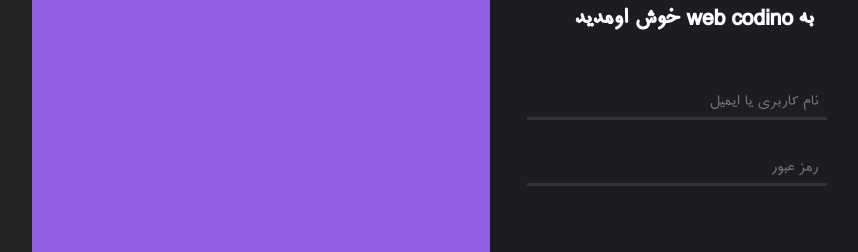
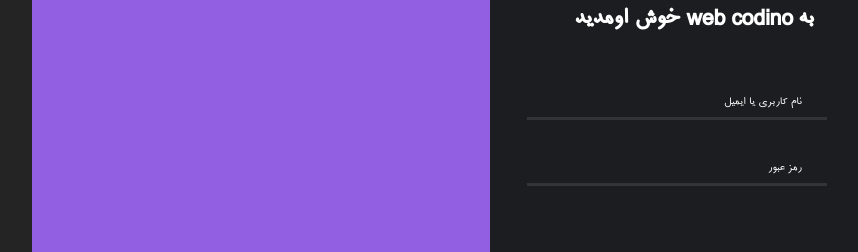
Before and after one commit to amirgh82/login-user, a React (Vite) app: page /login in a window 1280 px wide. Shown: the part 296-548 px from the top of the page, without its empty margins (302-1160 px from the left). Built offline with nearby package versions, Linux system fonts and the light colour scheme.

Commit message:
Add input animation

```diff
--- a/src/App.css
+++ b/src/App.css
@@ -20,6 +20,9 @@
 body {
     direction: rtl;
     background-color: #242424;
+    overflow: hidden;
+    color: #fff;
+    font-family: sade;
 }
 
 a {
--- a/src/Components/Form/Input.css
+++ b/src/Components/Form/Input.css
@@ -1,14 +1,54 @@
+.form-control {
+    width: 100%;
+    display: flex;
+    justify-content: center;
+    position: relative;
+}
+
+.form-control span {
+    position: absolute;
+    top: 25px;
+    right: 62px;
+    pointer-events: none;
+    transition: all 0.3s ease-in-out;
+    -webkit-transition: all 0.3s ease-in-out;
+    -moz-transition: all 0.3s ease-in-out;
+    -ms-transition: all 0.3s ease-in-out;
+    -o-transition: all 0.3s ease-in-out;
+}
+
 .form-input {
     margin: 1rem auto;
     width: 80%;
     padding: 0.5rem;
     border: none;
     border-bottom: 3px solid var(--gray-color);
-    outline: none;
-    background-color: var(--login-bg-color);
+    background-color: transparent;
+    transition: all 0.3s ease;
+    -webkit-transition: all 0.3s ease;
+    -moz-transition: all 0.3s ease;
+    -ms-transition: all 0.3s ease;
+    -o-transition: all 0.3s ease;
 }
 
 .form-input::placeholder {
     font-family: var(--font-def);
     font-size: 1.4rem;
+    color: #fff;
 }
+
+.form-input:focus,
+.form-input:valid {
+    outline: 0;
+    color: #fff;
+    border-bottom-color: #fff;
+}
+
+.form-input:focus~span,
+.form-input:valid~span {
+    transform: translateX(5px) translateY(-30px);
+    -webkit-transform: translateX(5px) translateY(-30px);
+    -moz-transform: translateX(5px) translateY(-30px);
+    -ms-transform: translateX(5px) translateY(-30px);
+    -o-transform: translateX(5px) translateY(-30px);
+}
--- a/src/Components/Form/Input.jsx
+++ b/src/Components/Form/Input.jsx
@@ -1,10 +1,13 @@
-import React from 'react'
+import React, { useRef } from 'react'
 import './Input.css'
 
 
 export default function Input({ type, placeholder }) {
 
     return (
-        <input type={type} placeholder={placeholder} className='form-input'/>
+        <div className="form-control">
+            <input type={type} className='form-input' required />
+            <span>{placeholder}</span>
+        </div>
     )
 }
--- a/src/pages/Login/Login.css
+++ b/src/pages/Login/Login.css
@@ -17,6 +17,7 @@
 .login-form form {
     display: flex;
     flex-direction: column;
+    align-items: center;
     width: 100%;
 }
 
```
